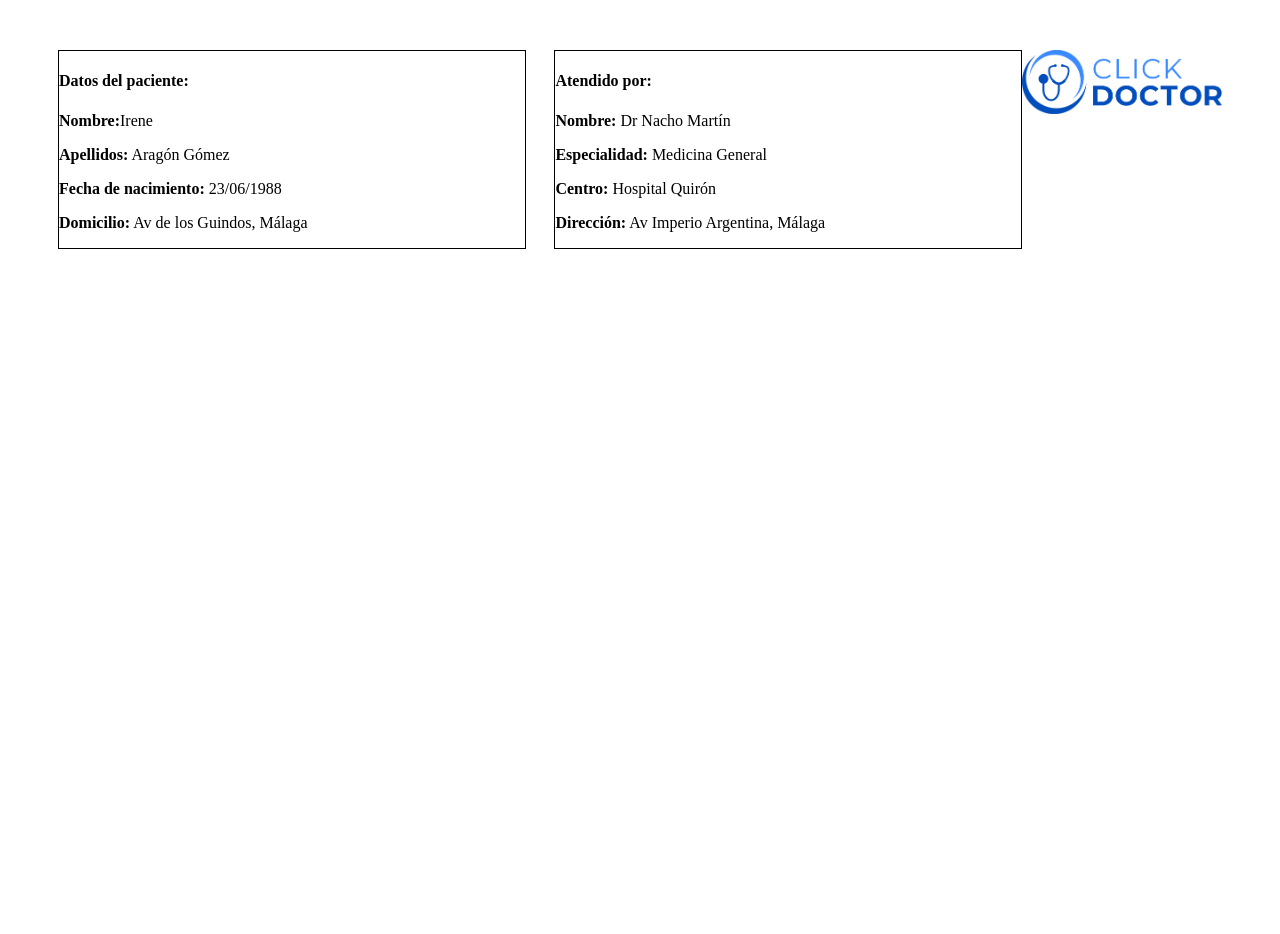
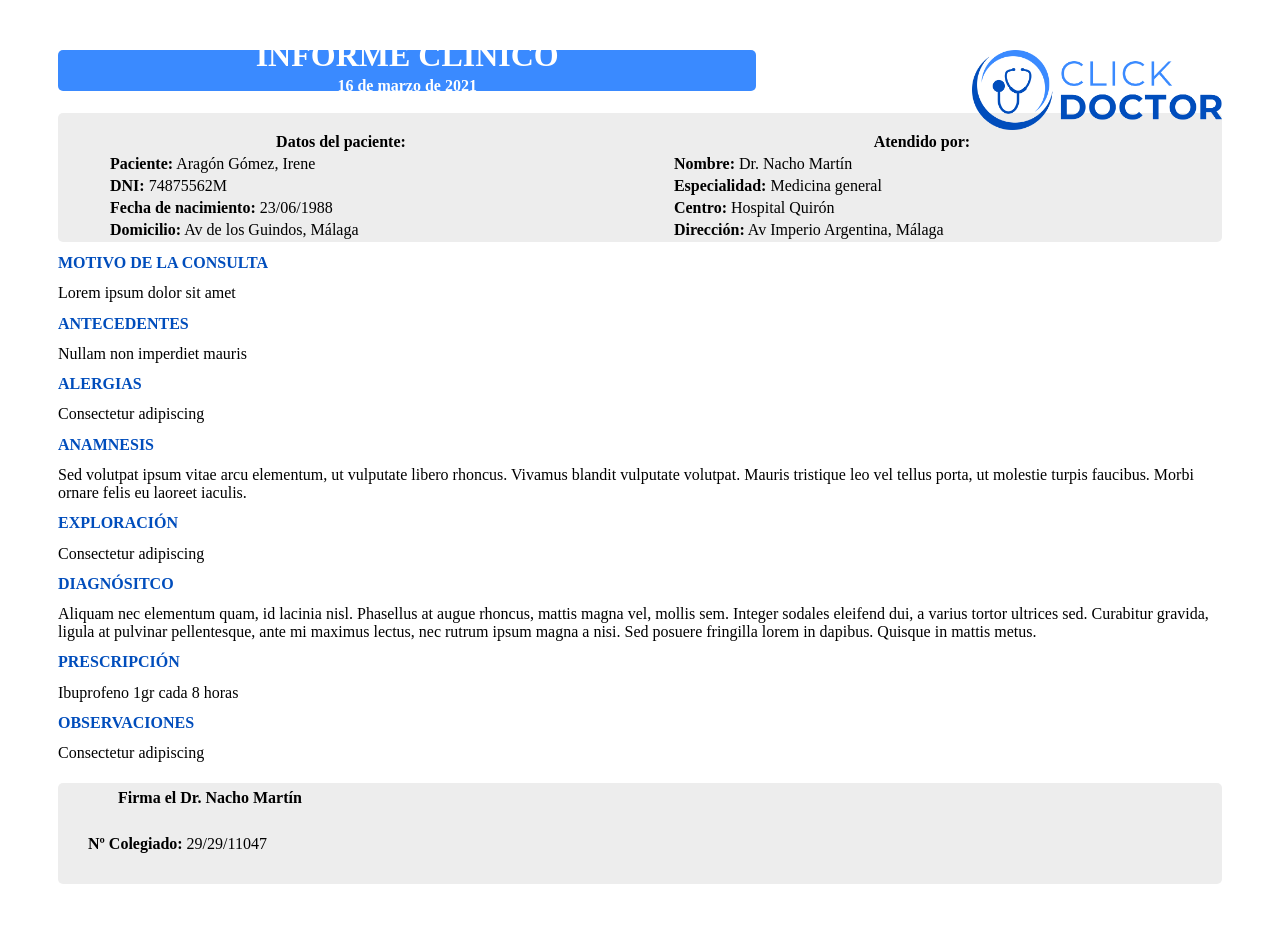
Before and after one commit to IreneAragon/clickdoctor, a PHP site: page /areaProfesional/informes/vistaInforme.php in a window 1280 px wide. Before the commit the page ends 249 px from the top, so only its background shows below. Run offline with PHP 8.4, Linux system fonts and the light colour scheme.

Commit message:
Vista del informe OK

```diff
--- a/areaProfesional/informes/vistaInforme.php
+++ b/areaProfesional/informes/vistaInforme.php
@@ -1,4 +1,14 @@
-<?php  ?>
+<?php
+
+/*
+
+<?php if (isset($_POST['infNombre'])): ?>
+    <p>Informe clínico de paciente <?=$_POST['infNombre'].' '.$_POST['infApellidos']?></p>
+<?php endif; ?>
+
+ */
+
+ ?>
 
 <!DOCTYPE html>
 <html lang="es" dir="ltr">
@@ -20,36 +30,147 @@
                 width: 40%;
                 float: right;
             }
-            /* .campo {
-                font-weight: bold;
-            } */
 
+            .pl {
+                padding-left: 20px;
+            }
             img {
-                width: 200px;
+                width: 250px;
                 float: right;
             }
+            .tableContainer {
+                background-color: #ededed;
+                margin-top: 10px;
+                border-radius: 5px;
+
+            }
+            table {
+                width: 100%;
+                margin-top: 10px;
+                margin-bottom: 10px;
+            }
+            table thead {
+                font-size: 16px;
+
+            }
+            table thead tr th, table tbody tr td {
+                padding-left: 50px;
+                padding-right: 50px;
+
+            }
+            .cabecera {
+                width: 60%;
+                background-color: #3A8AFF;
+                color: white;
+                text-align: center;
+                border-radius: 5px;
+                line-height: 10px;
+
+            }
+            .cabecera h1 {
+                font-size: 32px;
+            }
+            .informeContainer h4{
+                color: #004DBC;
+                line-height: 0px;
+            }
+            .firmaContainer {
+                background-color: #ededed;
+                padding-bottom: 15px;
+                margin-top: 15px;
+                border-radius: 5px;
+                padding-left: 30px;
+
+            }
+            .firmaContainer h4 {
+                margin-left: 30px;
+                line-height: 30px;
+            }
+            .firmaContainer p {
+                /* margin-left: 30px; */
+            }
+            /* .firma{
+                color: red;
+            } */
         </style>
     </head>
     <body>
         <div class="container">
             <img src="../../img/logo2.png" alt="">
-            <?php if (isset($_POST['infNombre'])): ?>
-                <p>Informe clínico del paciente <?=$_POST['infNombre'].' '.$_POST['infApellidos']?></p>
-            <?php endif; ?>
-            <div class="datosPacienteContainer">
-                <h4>Datos del paciente:</h4>
-                <p class="campo"><strong>Nombre:</strong>Irene</p>
-                <p class="campo"><strong>Apellidos:</strong> Aragón Gómez</p>
-                <p class="campo"><strong>Fecha de nacimiento:</strong> 23/06/1988</p>
-                <p class="campo"><strong>Domicilio:</strong> Av de los Guindos, Málaga</p>
+            <div class="cabecera">
+                <h1>INFORME CLÍNICO</h1>
+                <h4>16 de marzo de 2021</h4>
             </div>
 
-            <div class="datosProfesionalContainer">
-                <h4>Atendido por:</h4>
-                <p class="campo"><strong>Nombre:</strong> Dr Nacho Martín</p>
-                <p class="campo"><strong>Especialidad:</strong> Medicina General</p>
-                <p class="campo"><strong>Centro:</strong> Hospital Quirón</p>
-                <p class="campo"><strong>Dirección:</strong> Av Imperio Argentina, Málaga</p>
+            <div class="tableContainer">
+                <table>
+                    <thead>
+                      <tr>
+                        <th>Datos del paciente: </th>
+                        <th>Atendido por: </th>
+                      </tr>
+                    </thead>
+                    <tbody>
+                      <tr>
+                        <td><strong>Paciente:</strong> Aragón Gómez, Irene</td>
+                        <td><strong>Nombre:</strong> Dr. Nacho Martín</td>
+                      </tr>
+                      <tr>
+                        <td><strong>DNI:</strong> 74875562M</td>
+                        <td><strong>Especialidad:</strong> Medicina general</td>
+                      </tr>
+                      <tr>
+                        <td><strong>Fecha de nacimiento:</strong> 23/06/1988</td>
+                        <td><strong>Centro:</strong> Hospital Quirón</td>
+                      </tr>
+                      <tr>
+                        <td><strong>Domicilio:</strong> Av de los Guindos, Málaga</td>
+                        <td><strong>Dirección:</strong> Av Imperio Argentina, Málaga</td>
+                      </tr>
+                    </tbody>
+                </table>
+            </div>
+
+            <div class="informeContainer">
+
+                <h4>MOTIVO DE LA CONSULTA</h4>
+                <p>Lorem ipsum dolor sit amet</p>
+
+                <h4>ANTECEDENTES</h4>
+                <p>Nullam non imperdiet mauris</p>
+
+                <h4>ALERGIAS</h4>
+                <p>Consectetur adipiscing</p>
+
+                <h4>ANAMNESIS</h4>
+                <p>
+                    Sed volutpat ipsum vitae arcu elementum, ut vulputate libero rhoncus. Vivamus blandit
+                    vulputate volutpat. Mauris tristique leo vel tellus porta, ut molestie turpis faucibus.
+                    Morbi ornare felis eu laoreet iaculis.
+                </p>
+
+                <h4>EXPLORACIÓN</h4>
+                <p>Consectetur adipiscing</p>
+
+                <h4>DIAGNÓSITCO</h4>
+                <p>
+                    Aliquam nec elementum quam, id lacinia nisl. Phasellus at augue rhoncus, mattis magna vel,
+                    mollis sem. Integer sodales eleifend dui, a varius tortor ultrices sed. Curabitur gravida,
+                    ligula at pulvinar pellentesque, ante mi maximus lectus, nec rutrum ipsum magna a nisi.
+                    Sed posuere fringilla lorem in dapibus. Quisque in mattis metus.
+                </p>
+
+                <h4>PRESCRIPCIÓN</h4>
+                <p>Ibuprofeno 1gr cada 8 horas</p>
+
+                <h4>OBSERVACIONES</h4>
+                <p>Consectetur adipiscing</p>
+
+            </div>
+
+            <div class="firmaContainer">
+                <h4 class="firma">Firma el Dr. Nacho Martín</h4>
+                <p><strong>Nº Colegiado:</strong> 29/29/11047</p>
             </div>
 
 
```
Also changed, not shown: 2 other files.
